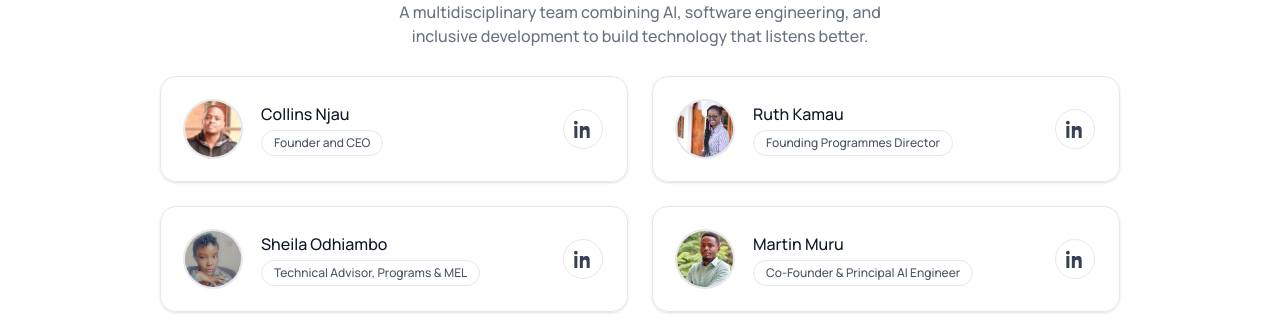
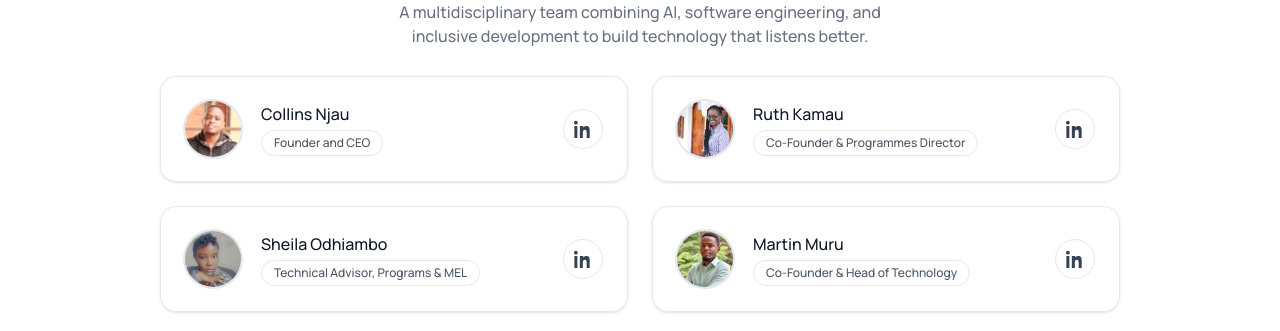
Before and after one commit to martin254/EchoSite, a React (Vite) app: page / in a window 1280 px wide. Shown: the part 6320-6651 px from the top of the page. Built offline with nearby package versions, Linux system fonts and the light colour scheme.

Commit message:
Update Ruth Kamau and Martin Muru titles

```diff
--- a/src/assets/assets.js
+++ b/src/assets/assets.js
@@ -133,9 +133,9 @@ export default assets
 
 export const teamData = [
   { name: 'Collins Njau', title: 'Founder and CEO', image: njau ,linkedin:'https://www.linkedin.com/in/collins-njau-294831a7/' },
-  { name: 'Ruth Kamau ', title: 'Founding Programmes Director', image: ruth, linkedin:'https://www.linkedin.com/in/ruth-kamau-b07399127/' },
+  { name: 'Ruth Kamau ', title: 'Co-Founder & Programmes Director', image: ruth, linkedin:'https://www.linkedin.com/in/ruth-kamau-b07399127/' },
   { name: 'Sheila Odhiambo', title: 'Technical Advisor, Programs & MEL', image: sheila, linkedin:'https://www.linkedin.com/in/sheila-odhiambo/' },
-  { name: 'Martin Muru', title: 'Co-Founder & Principal AI Engineer', image: twi, linkedin:'https://www.linkedin.com/in/martinmuru/' },
+  { name: 'Martin Muru', title: 'Co-Founder & Head of Technology', image: twi, linkedin:'https://www.linkedin.com/in/martinmuru/' },
   { name: 'Daisy Langat', title: 'Head of User Trust & Engagement', image: daisy, linkedin:'https://www.linkedin.com/in/daisy-lang-at-a37083147/' },
   { name: 'Neema Wambui', title: 'Lead Engineer, Speech Hardware Systems', image: Neema, linkedin:'' },
 
```
